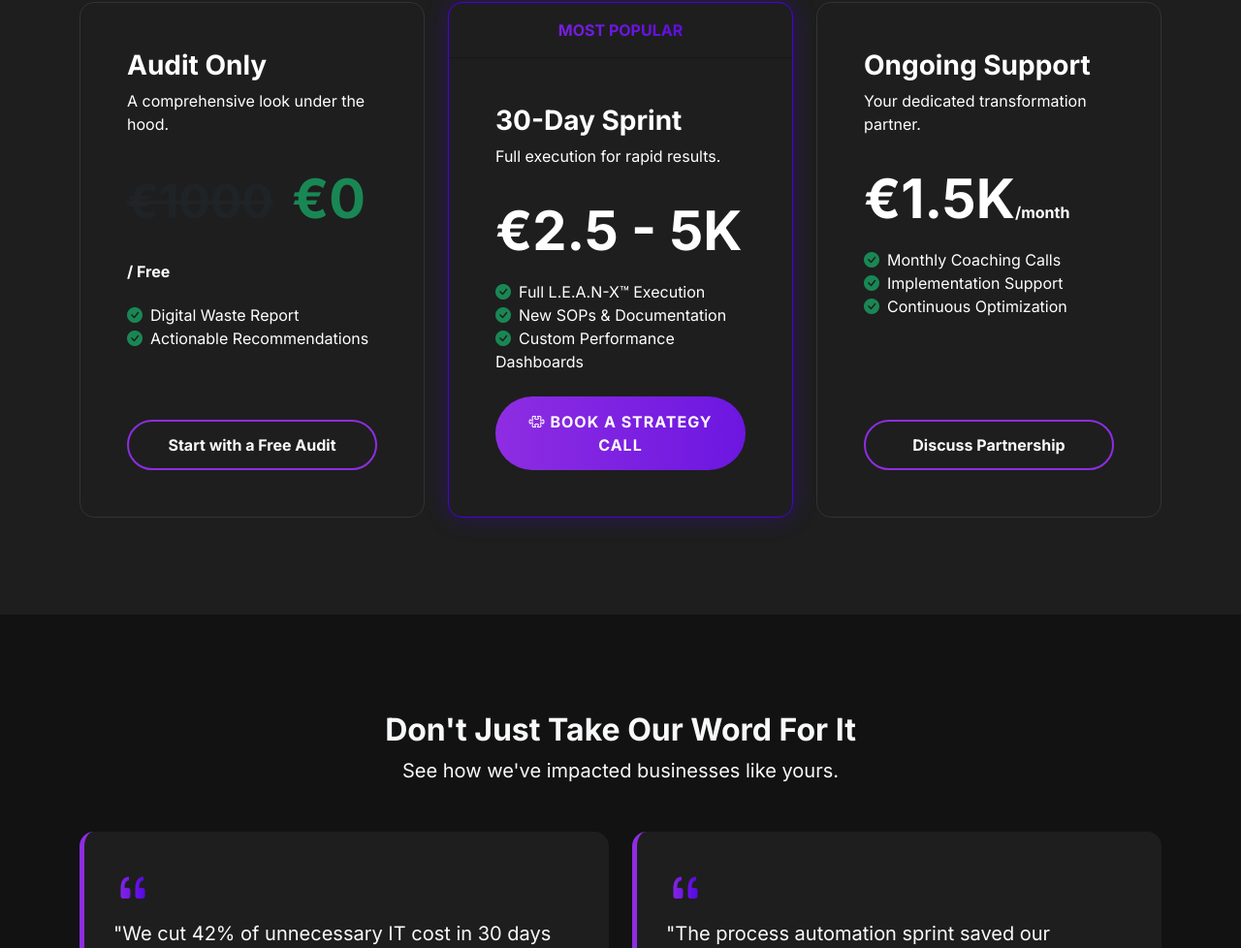
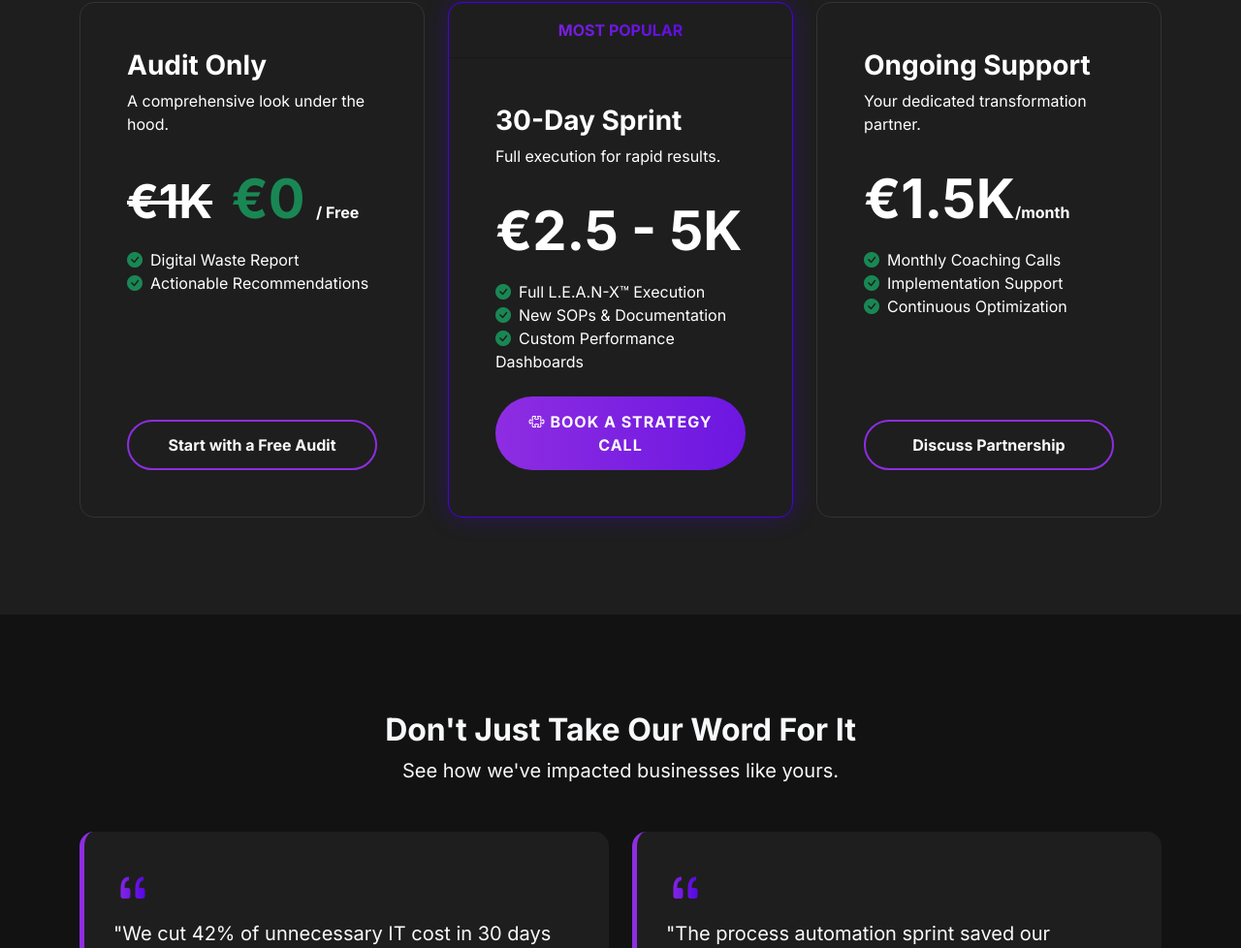
Before and after one commit to kshyam/leanxmethod, a plain HTML site: page index.html in a window 1280 px wide. Shown: the part 2249-3227 px from the top of the page at 97% size. Drawn offline with nearby package versions, Linux system fonts and the light colour scheme.

Commit message:
pricing card fix

```diff
--- a/index.html
+++ b/index.html
@@ -457,9 +457,7 @@
 
                 <!-- Pricing with strike-through -->
                 <h4 class="display-5 fw-bold my-3">
-                  <span class="text-decoration-line-through text-muted me-2"
-                    >€1000</span
-                  >
+                  <span class="text-decoration-line-through me-2">€1K</span>
                   <span class="display-4 fw-bold text-success">€0</span>
                   <span class="fs-6">/ Free</span>
                 </h4>
```
